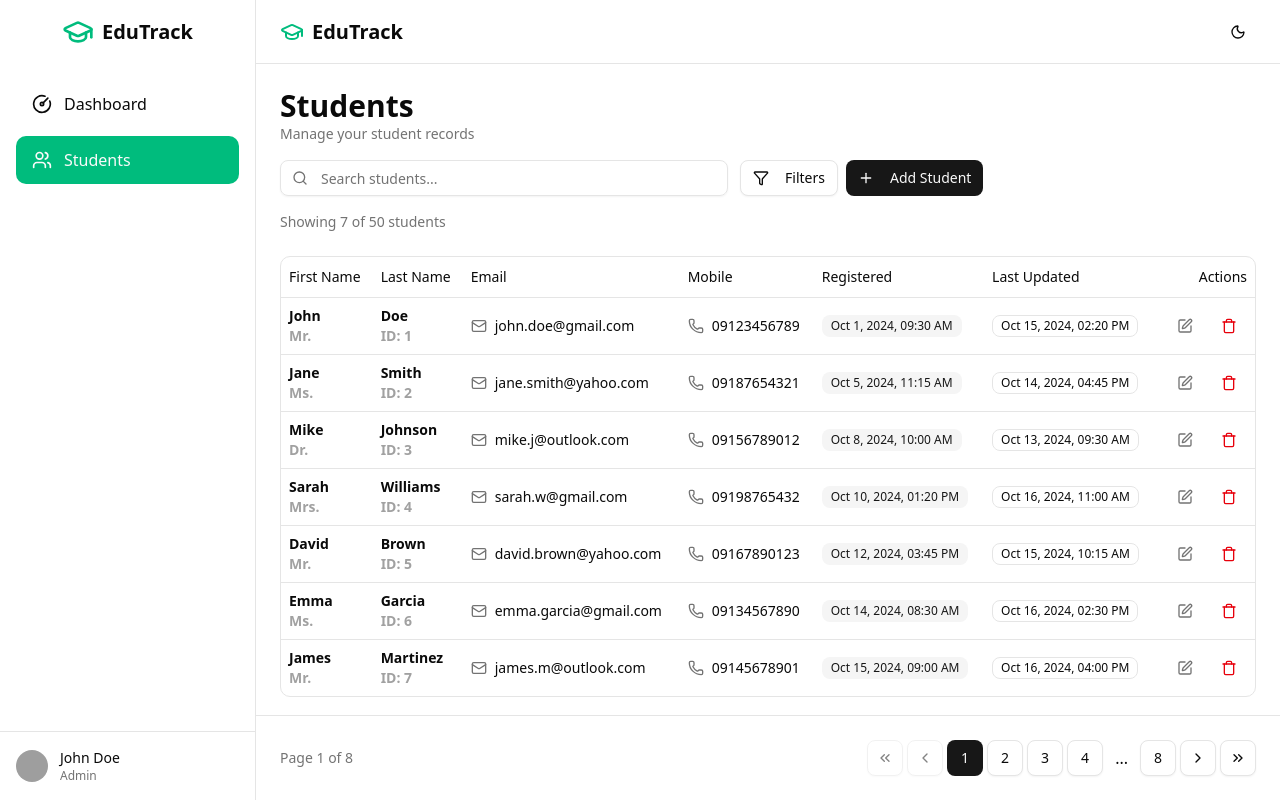
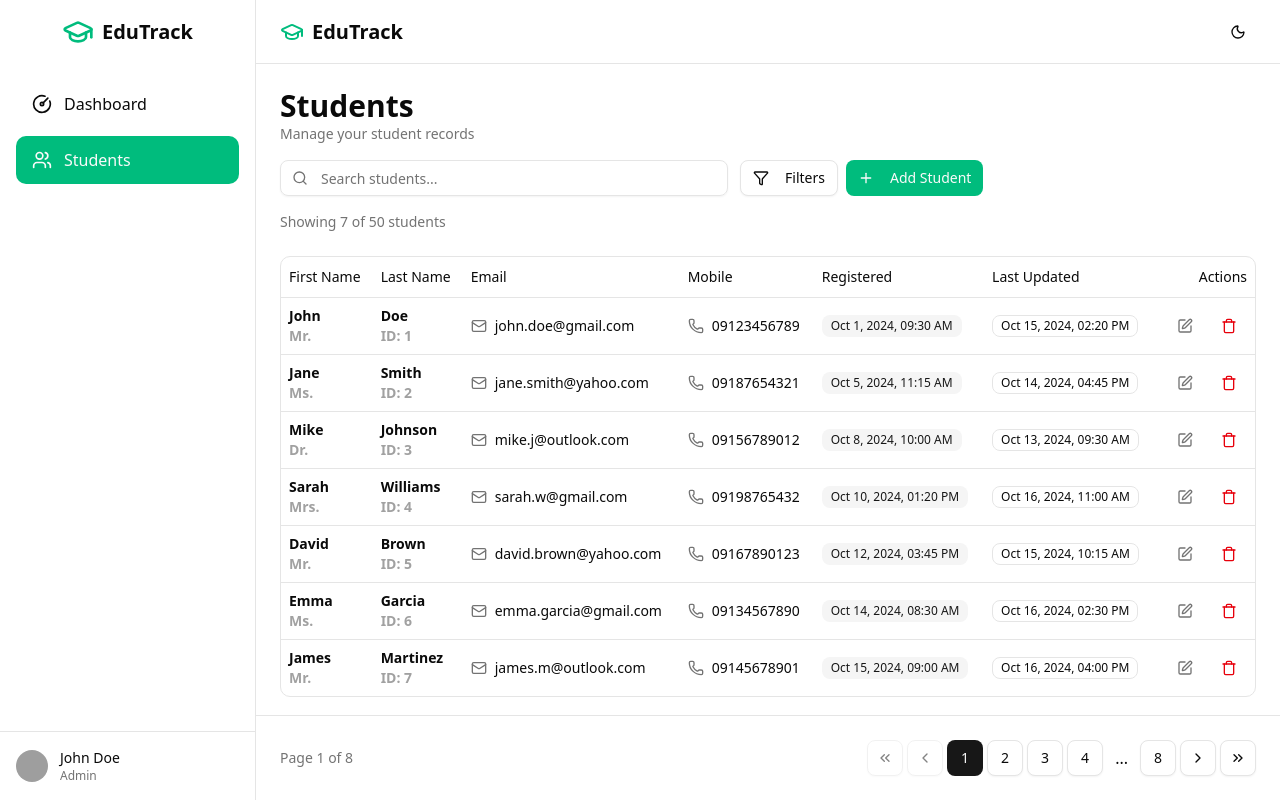
Before and after one commit to romano-ycoy/sms-frontend-v.2, a React (Vite) app: page /app/students in a window 1280 px wide. Built offline with nearby package versions, Linux system fonts and the light colour scheme; grey boxes are pictures that could not be loaded.

Commit message:
feat(ui): change the background-color of the "Add student" Button

```diff
--- a/src/features/add-student/ui/AddStudentDialog.jsx
+++ b/src/features/add-student/ui/AddStudentDialog.jsx
@@ -22,7 +22,7 @@ export function AddStudentDialog({ onAddStudent = () => { } }) {
   return (
     <Dialog open={open} onOpenChange={setOpen}>
       <DialogTrigger asChild>
-        <Button aria-label="Add new student">
+        <Button aria-label="Add new student" className="bg-emerald-500 hover:bg-emerald-600">
           <Plus className="w-4 h-4 mr-2" />
           <span className="hidden sm:inline">Add Student</span>
           <span className="sm:hidden">Add</span>
```
